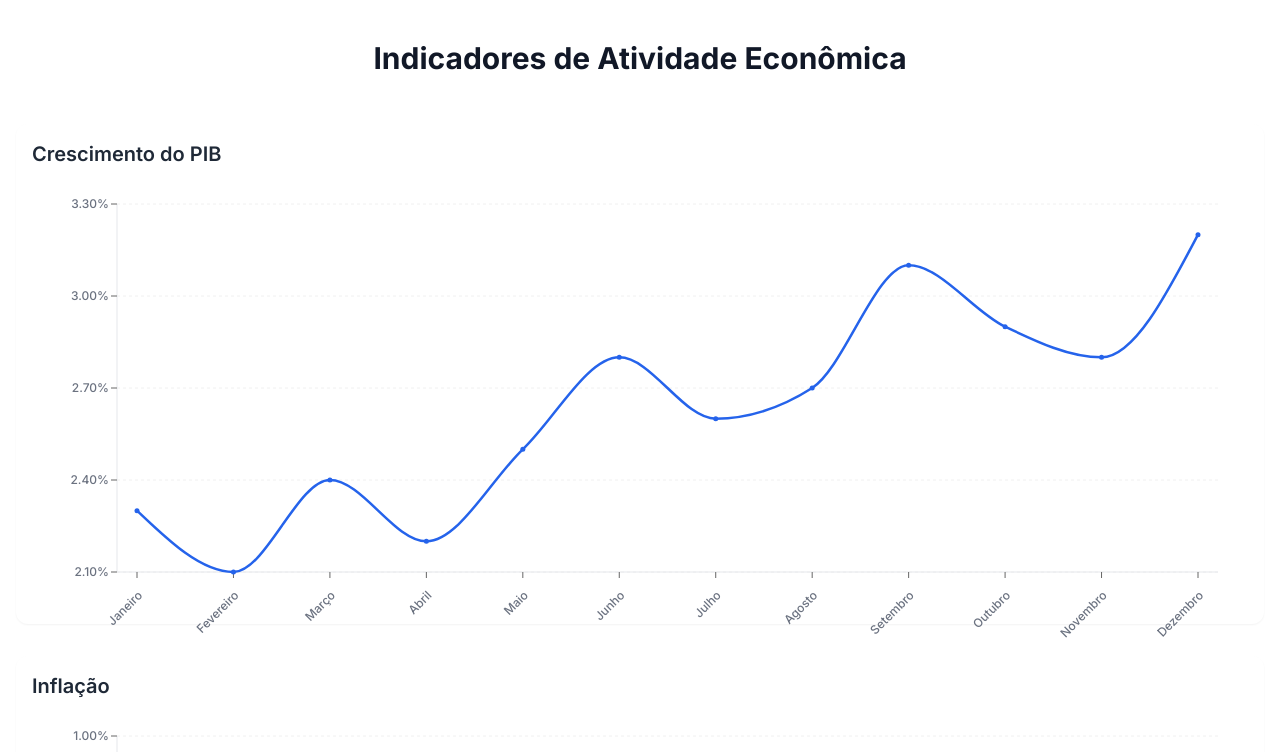
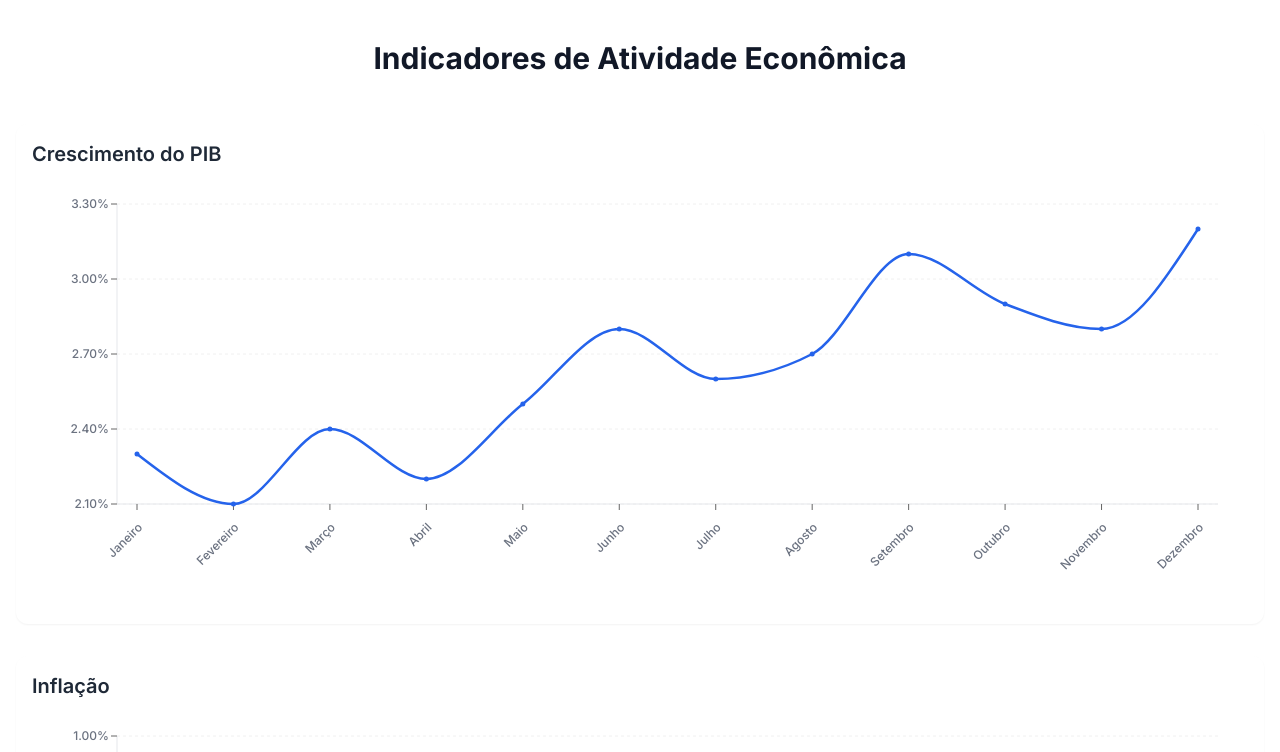
Before and after one commit to Sanguin1us/obs-econ-2, a Next.js app: page / in a window 1280 px wide. Shown: the part 1000-1752 px from the top of the page. Built offline with nearby package versions, Linux system fonts and the light colour scheme.

Commit message:
fix rectangle behind graph

```diff
--- a/components/EconomicIndicatorGraph.tsx
+++ b/components/EconomicIndicatorGraph.tsx
@@ -38,12 +38,12 @@ export default function EconomicIndicatorGraph({ indicator }: EconomicIndicatorG
   };
 
   return (
-    <div className="w-full h-[400px] md:h-[500px] p-4 bg-white rounded-xl shadow-sm">
+    <div className="w-full h-[400px] md:h-[500px] p-4 pb-16 bg-white rounded-xl shadow-sm">
       <h3 className="text-xl font-semibold mb-4 text-gray-800">{indicator.name}</h3>
       <ResponsiveContainer width="100%" height="100%">
         <LineChart
           data={indicator.data}
-          margin={{ top: 20, right: 30, bottom: 20, left: 20 }}
+          margin={{ top: 20, right: 30, bottom: 40, left: 20 }}
         >
           <defs>
             <linearGradient id="colorValue" x1="0" y1="0" x2="0" y2="1">
```
